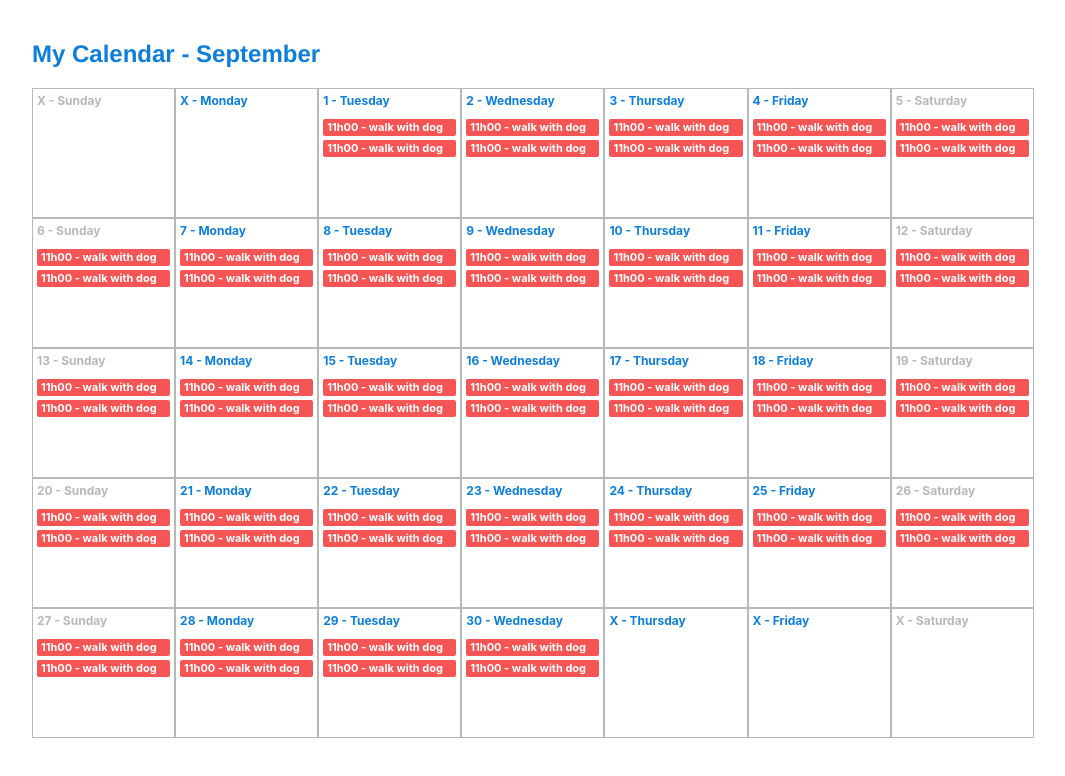
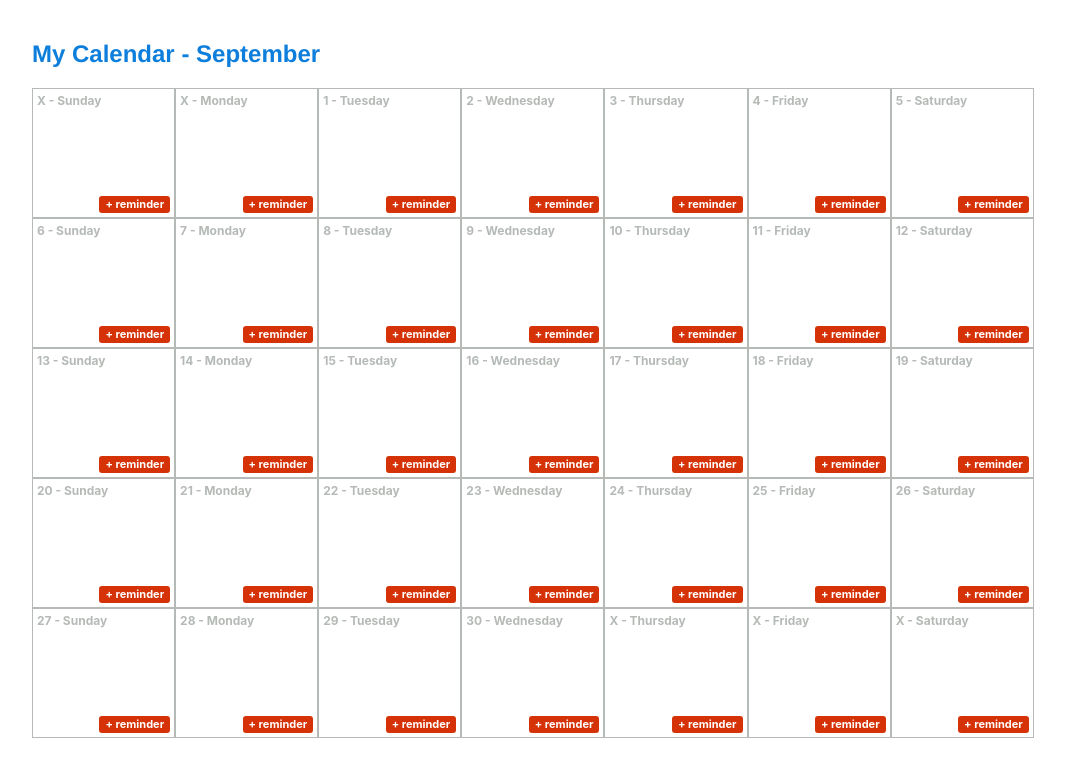
Before and after one commit to lianbwl/callendar-challenge, a React (Create React App) app in the folder callendar-app/: page / in a window 1280 px wide. Shown: the top 776 px of the page, without its empty margins (96-1161 px from the left). Built offline with nearby package versions, Linux system fonts and the light colour scheme.

Commit message:
redux and calendar reminder feature

```diff
--- a/callendar-app/package.json
+++ b/callendar-app/package.json
@@ -11,7 +11,9 @@
     "prop-types": "^15.7.2",
     "react": "^16.13.1",
     "react-dom": "^16.13.1",
+    "react-redux": "^7.2.1",
     "react-scripts": "3.4.3",
+    "redux": "^4.0.5",
     "styled-components": "^5.2.0"
   },
   "scripts": {
--- a/callendar-app/src/components/Callendar.jsx
+++ b/callendar-app/src/components/Callendar.jsx
@@ -1,29 +1,26 @@
-
 import React from "react";
 import PropTypes from "prop-types";
-import {
-	Grid,
-  GridItem
-} from "../styles/components";
+import { Grid, GridItem } from "../styles/components";
 import DayBox from "./DayBox";
 
 const Callendar = ({ days }) => {
 
   return (
-      <Grid width="100%" direction="column">
-          <GridItem width="100%" flexWrap="wrap">
-            {days.map((dayinfo, index) => (
-                <DayBox key={index} info={dayinfo}></DayBox>
-              )
-            )}
-          </GridItem>
-      </Grid>
-  )
-}
+    <Grid width="100%" direction="column">
+      <GridItem width="100%" flexWrap="wrap">
+        {days.map((day, index) => (
+          <DayBox
+            key={index}
+            dayinfo={day}></DayBox>
+        ))}
+      </GridItem>
+    </Grid>
+  );
+};
 
 // https://www.npmjs.com/package/prop-types para ver outros tipos de validacoes
 Callendar.propTypes = {
-	days: PropTypes.array.isRequired,
+  days: PropTypes.array.isRequired,
 };
 
 export default Callendar;
--- a/callendar-app/src/components/DayBox.jsx
+++ b/callendar-app/src/components/DayBox.jsx
@@ -1,49 +1,73 @@
-
 import React from "react";
 import PropTypes from "prop-types";
 import {
-	Grid,
   GridItem,
   CallendarCell,
-  CallendarCellReminder
+  CallendarCellReminder,
 } from "../styles/components";
+import DialogBox from "./DialogBox";
+import { useSelector } from "react-redux";
 
-const DayBox = ({ info }) => {
+const DayBox = ({ dayinfo }) => {
+  const [modalOpen, setOpen] = React.useState(false);
+  const [dayClicked, setDayClicked] = React.useState("");
+  const [reminderText, setReminderText] = React.useState("");
+  const daystate = useSelector(state => state);
+
+  const handleModalClose = () => {
+    setOpen(false);
+  };
+
+  const handleModalOpen = () => {
+    setOpen(true);
+  };
+
+  const handleDayClicked = (day) => {
+    setDayClicked(day);
+  };
+
+  const handleReminderText = (event) => {
+    setReminderText(event.target.value);
+  };
 
   return (
-      (info.weekday === "Sunday" || info.weekday === "Saturday") ? (
-        <CallendarCell flex="0 1 13%" className="daybox">
-          <GridItem width="100%">
-            <span className="day-name">{info.day} - {info.weekday}</span>
-          </GridItem>
+    <CallendarCell flex="0 1 13%" className="daybox">
+      <GridItem width="100%">
+        <span className="day-name">
+          {dayinfo.day} - {dayinfo.weekday}
+        </span>
+      </GridItem>
 
-          {info.reminders.map(x => x.txt ? (
-            <CallendarCellReminder reminderColor="#F55555">
-              <span>{x.time}</span> -  {x.txt}
-            </CallendarCellReminder>
-          ) : (""))}
-        </CallendarCell>
-      ) : (
-        <CallendarCell flex="0 1 13%" className="daybox" spanColor="#0d7edb">
-          <GridItem width="100%">
-            <span className="day-name">{info.day} - {info.weekday}</span>
-          </GridItem>
+      {(daystate.day === dayinfo.day && daystate.data.length > 0) &&
+        daystate.data.map((x, index) => (
+          <CallendarCellReminder key={index} reminderColor="#F55555">
+            {x.reminder_txt}
+          </CallendarCellReminder>
+        ))
+      }
 
-          {info.reminders.map(x => x.txt ? (
-            <CallendarCellReminder reminderColor="#F55555">
-              <span>{x.time}</span> -  {x.txt}
-            </CallendarCellReminder>
-          ) : (""))}
-        </CallendarCell>
-      )
+      <a
+        className="plus-reminder"
+        onClick={() => {
+          handleModalOpen();
+          handleDayClicked(dayinfo.day);
+        }}>
+        + reminder
+      </a>
 
-  )
-}
+      <DialogBox
+        isOpen={modalOpen}
+        day={dayClicked}
+        reminder={reminderText}
+        handleReminder={handleReminderText}
+        closeDialog={handleModalClose}></DialogBox>
+    </CallendarCell>
+  );
+};
 
 // https://www.npmjs.com/package/prop-types para ver outros tipos de validacoes
-
 DayBox.propTypes = {
-	info: PropTypes.object.isRequired,
+  dayinfo: PropTypes.object.isRequired,
 };
 
 export default DayBox;
--- /dev/null
+++ b/callendar-app/src/components/DialogBox.jsx
@@ -0,0 +1,59 @@
+import React from "react";
+import {
+  Dialog,
+  DialogTitle,
+  DialogActions,
+  DialogContent,
+  TextField,
+} from "@material-ui/core";
+import {
+  Grid,
+  GridItem,
+  Button,
+} from "../styles/components";
+import { useDispatch } from "react-redux";
+
+const DialogBox = ({isOpen, day, reminder, handleReminder, closeDialog}) => {
+  const dispatch = useDispatch();
+
+  return (
+    <Dialog maxWidth="sm" fullWidth={true} open={isOpen}>
+      <DialogTitle>
+        Day {day} - Reminder
+      </DialogTitle>
+      <DialogContent>
+        <Grid width="100%" direction="column" gapY="15px">
+          <GridItem width="100%">
+            <TextField
+              multiline={true}
+              fullWidth={true}
+              value={reminder}
+              onChange={handleReminder}
+            />
+          </GridItem>
+          <GridItem width="100%">
+            <TextField id="time" type="time" />
+          </GridItem>
+        </Grid>
+      </DialogContent>
+      <DialogActions>
+        <Button color="warn" onClick={closeDialog}>
+          Cancel
+        </Button>
+        <Button
+          color="warn"
+          onClick={() =>
+            dispatch({
+              type: "Day",
+              day: day,
+              dados: [{ reminder_txt: reminder }],
+            })
+          }>
+          Save
+        </Button>
+      </DialogActions>
+    </Dialog>
+  );
+}
+
+export default DialogBox;
--- a/callendar-app/src/index.js
+++ b/callendar-app/src/index.js
@@ -1,14 +1,20 @@
 import React from 'react';
 import ReactDOM from 'react-dom';
+import { Provider } from 'react-redux'
+import { createStore } from "redux";
+import reducer from "./reminders.js";
 import './index.scss';
 import App from './App';
 import * as serviceWorker from './serviceWorker';
 
+const rootElement = document.getElementById("root");
+const reminders = createStore(reducer);
+
 ReactDOM.render(
-  <React.StrictMode>
+  <Provider store={reminders}>
     <App />
-  </React.StrictMode>,
-  document.getElementById('root')
+  </Provider>,
+  rootElement
 );
 
 // If you want your app to work offline and load faster, you can change
--- /dev/null
+++ b/callendar-app/src/reminders.js
@@ -0,0 +1,9 @@
+function reducer(state, action) {
+  console.log(action)
+  return {
+    day: action.day,
+    data: action.dados ? [...action.dados] : [],
+  };
+}
+
+export default reducer;
--- a/callendar-app/src/styles/components.js
+++ b/callendar-app/src/styles/components.js
@@ -59,7 +59,8 @@ export const Title = styled.h1`
 `;
 
 export const CallendarCell = styled.div`
-	padding: ${sizeBase * 0.4}px;
+  padding: ${sizeBase * 0.4}px;
+  position: relative;
   border: solid 1px ${(props) => props.theme.colors.gray};
   width: ${(props) => props.width || "auto"};
   height: 120px;
@@ -71,6 +72,27 @@ export const CallendarCell = styled.div`
     font-size: 12px;
     margin-bottom: 0.7rem;
     color: ${(props) => props.spanColor || props.theme.colors.gray};
+  }
+
+  .plus-reminder {
+    display: block;
+    font-size: 11px;
+    position: absolute;
+    bottom: 4px;
+    right: 4px;
+    padding: 3px 6px;
+    font-weight: bold;
+    line-height: 1;
+    border-radius: 3px;
+    color: ${(props) => props.theme.colors.white};
+    text-align: right;
+    background: ${(props) => props.theme.colors.red};
+
+    cursor: pointer;
+
+    &:hover {
+      background: ${(props) => props.theme.colors.coral};
+    }
   }
 
 	// EXTERNAL CSS TO BE INJECTED;
```
Also changed, not shown: 1 other file (tests, documents, lock files or other folders).
